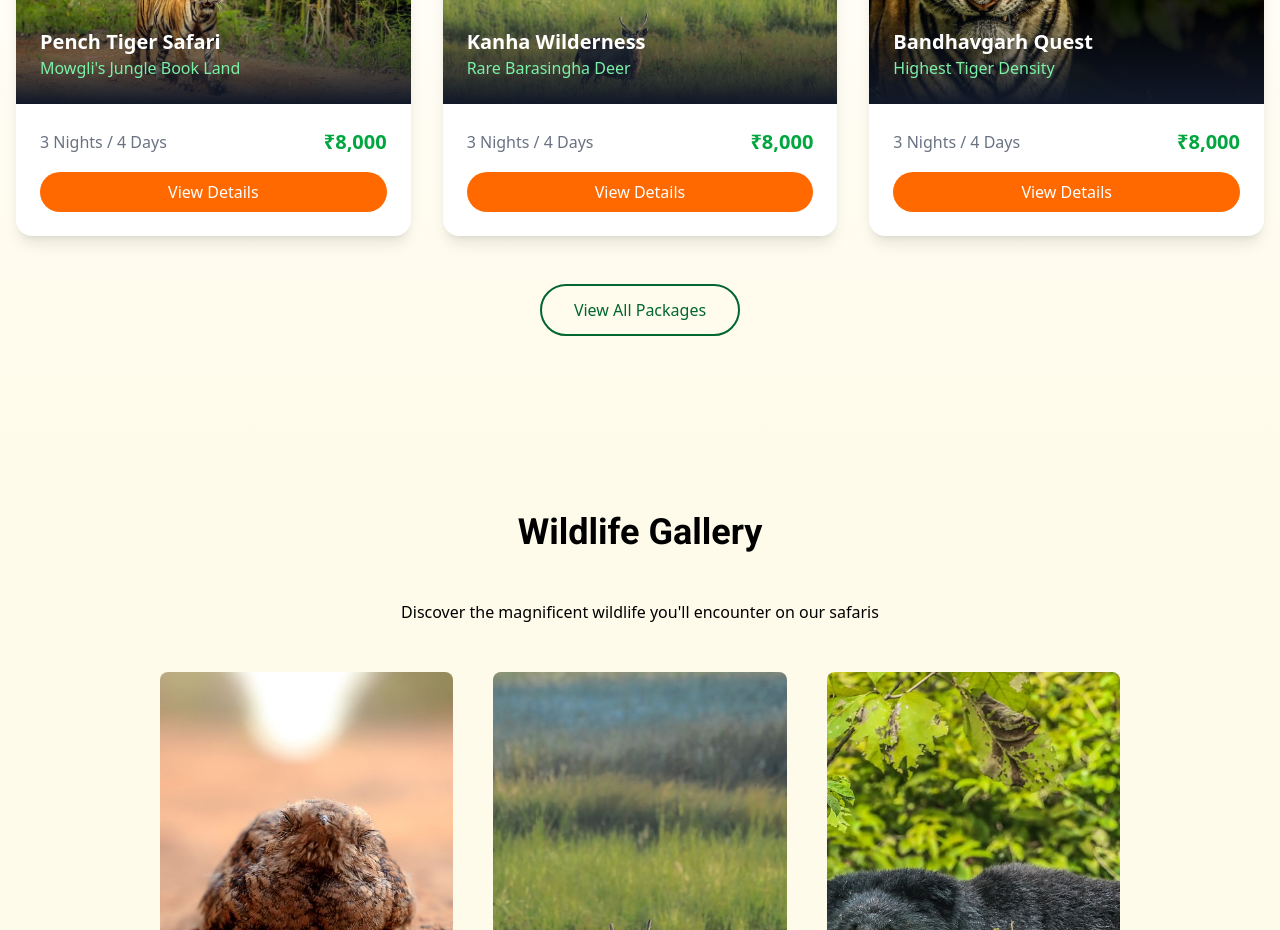
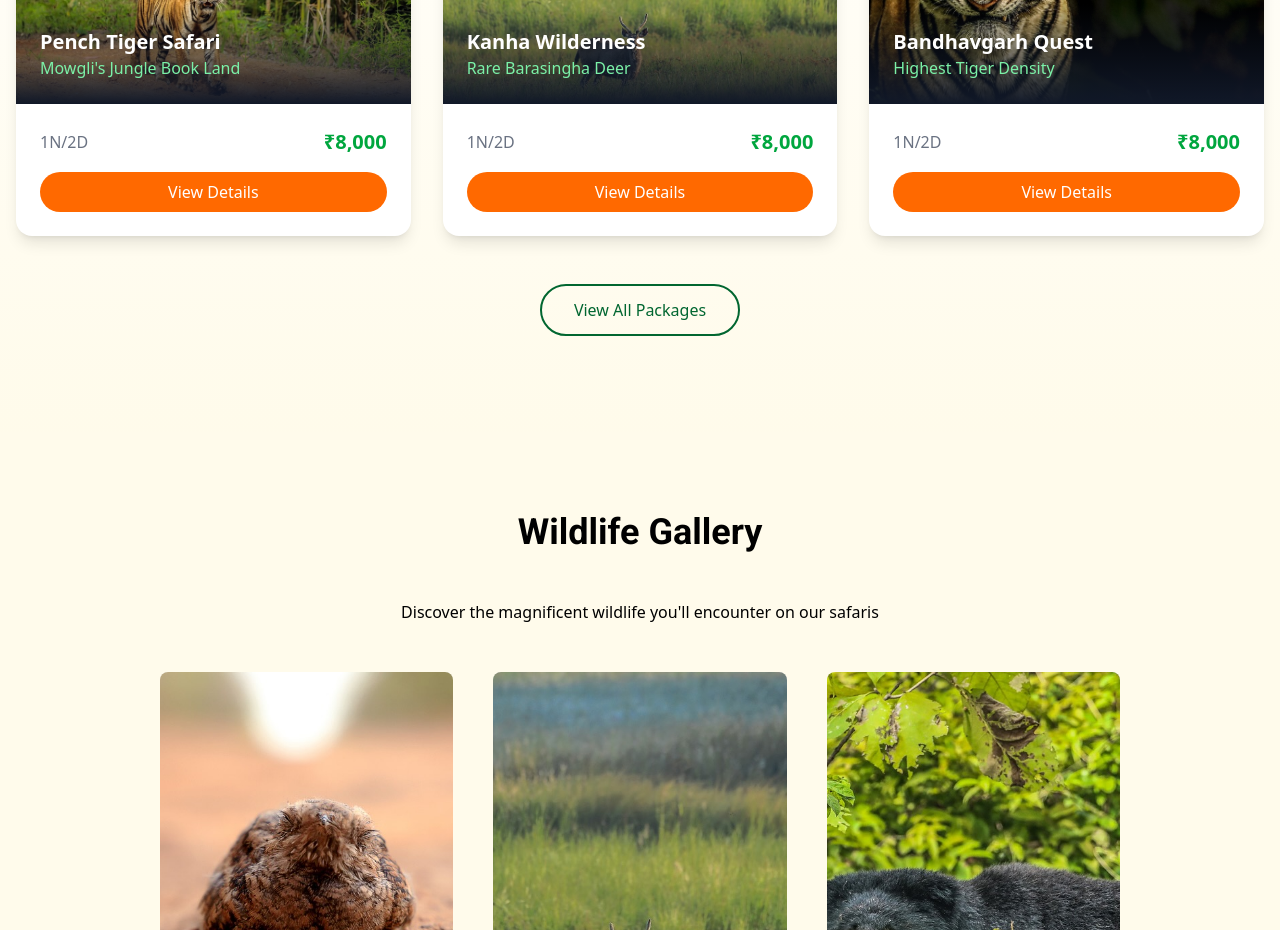
Before and after one commit to Prashik154/goexploreholidays, a Next.js app: page / in a window 1280 px wide. Shown: the part 10740-11670 px from the top of the page. Built offline with nearby package versions, Linux system fonts and the light colour scheme.

Commit message:
fix: updated package details

```diff
--- a/src/app/packages/page.tsx
+++ b/src/app/packages/page.tsx
@@ -404,7 +404,7 @@ export default function PackagesPage() {
       id: 'tadoba-expedition',
       title: 'Tadoba Expedition',
       shortDescription: '5-day immersive tiger tracking in Maharashtra',
-      duration: '1Night/2 days',
+      duration: '1N/2D',
       price: 8000,
       highlights: [
         'Exclusive buffer zone access',
@@ -418,7 +418,7 @@ export default function PackagesPage() {
       id: 'pench-wilderness',
       title: 'Pench Wilderness',
       shortDescription: 'Where The Jungle Book comes alive',
-      duration: '4 days',
+      duration: '1N/2D',
       price: 8000,
       highlights: [
         'Visit Mowgli\'s landscape',
@@ -432,7 +432,7 @@ export default function PackagesPage() {
       id: 'kanha-wilderness',
       title: 'Kanha Wilderness',
       shortDescription: 'Where The Jungle Book comes alive',
-      duration: '4 days',
+      duration: '1N/2D',
       price: 8000,
       highlights: [
         'Visit Mowgli\'s landscape',
@@ -446,7 +446,7 @@ export default function PackagesPage() {
       id: 'bandhavgarh-wilderness',
       title: 'Bandhavgarh Wilderness',
       shortDescription: 'Where The Jungle Book comes alive',
-      duration: '4 days',
+      duration: '1N/2D',
       price: 8000,
       highlights: [
         'Visit Mowgli\'s landscape',
@@ -460,7 +460,7 @@ export default function PackagesPage() {
       id: 'ranthambore-wilderness',
       title: 'Ranthambore Wilderness',
       shortDescription: 'Where The Jungle Book comes alive',
-      duration: '4 days',
+      duration: '1N/2D',
       price: 8000,
       highlights: [
         'Visit Mowgli\'s landscape',
@@ -474,7 +474,7 @@ export default function PackagesPage() {
       id: 'panna-wilderness',
       title: 'Panna Wilderness',
       shortDescription: 'Where The Jungle Book comes alive',
-      duration: '4 days',
+      duration: '1N/2D',
       price: 8000,
       highlights: [
         'Visit Mowgli\'s landscape',
--- a/src/components/home/Hero.tsx
+++ b/src/components/home/Hero.tsx
@@ -193,7 +193,7 @@ export default function HomeSection() {
               {
                 id: "pench-3n4d",
                 title: "Pench Tiger Safari",
-                duration: "3 Nights / 4 Days",
+                duration: "1N/2D",
                 price: "₹8,000",
                 image: "/images/sightings/Bengal Tiger.jpg",
                 highlight: "Mowgli's Jungle Book Land"
@@ -201,7 +201,7 @@ export default function HomeSection() {
               {
                 id: "kanha-3n4d",
                 title: "Kanha Wilderness",
-                duration: "3 Nights / 4 Days",
+                duration: "1N/2D",
                 price: "₹8,000",
                 image: "/images/sightings/Barasinga.jpg",
                 highlight: "Rare Barasingha Deer"
@@ -209,7 +209,7 @@ export default function HomeSection() {
               {
                 id: "bandhavgarh-3n4d",
                 title: "Bandhavgarh Quest",
-                duration: "3 Nights / 4 Days",
+                duration: "1N/2D",
                 price: "₹8,000",
                 image: "/images/sightings/Cruel Tiger.jpg",
                 highlight: "Highest Tiger Density"
```
